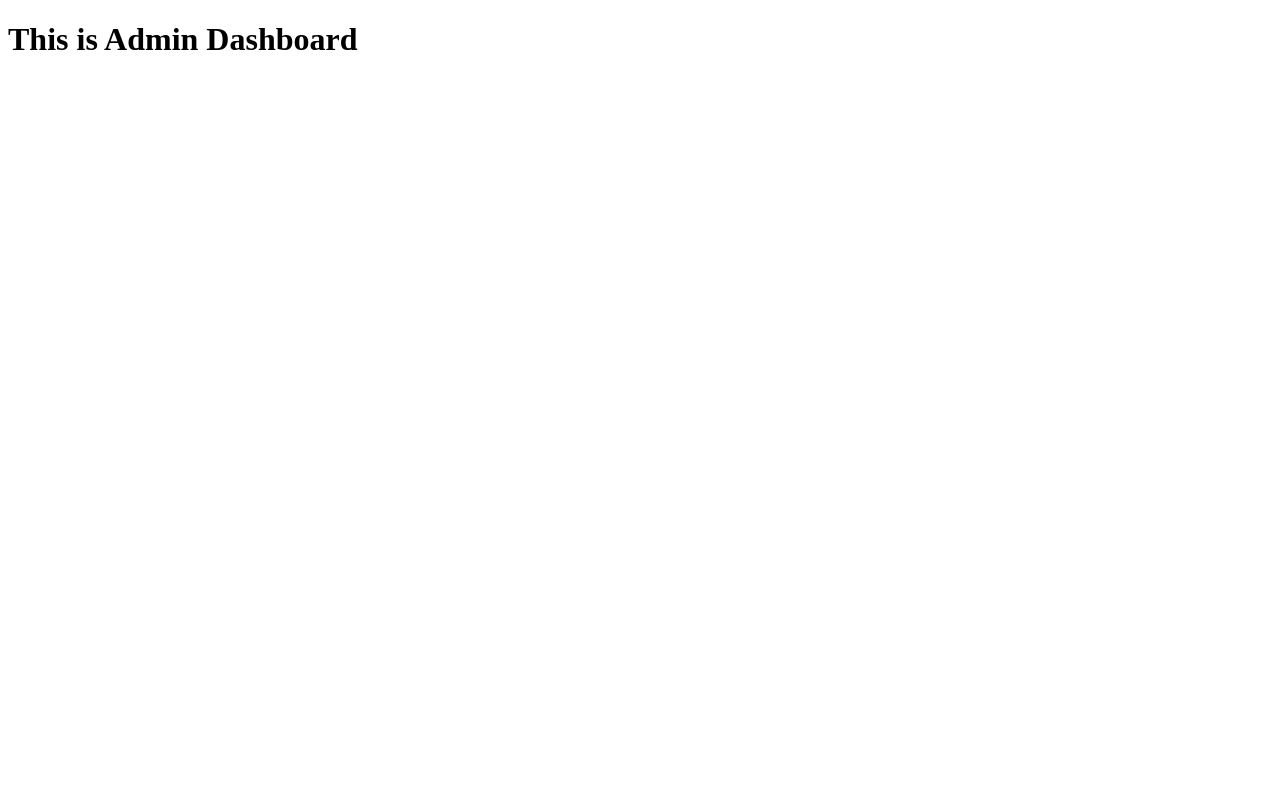
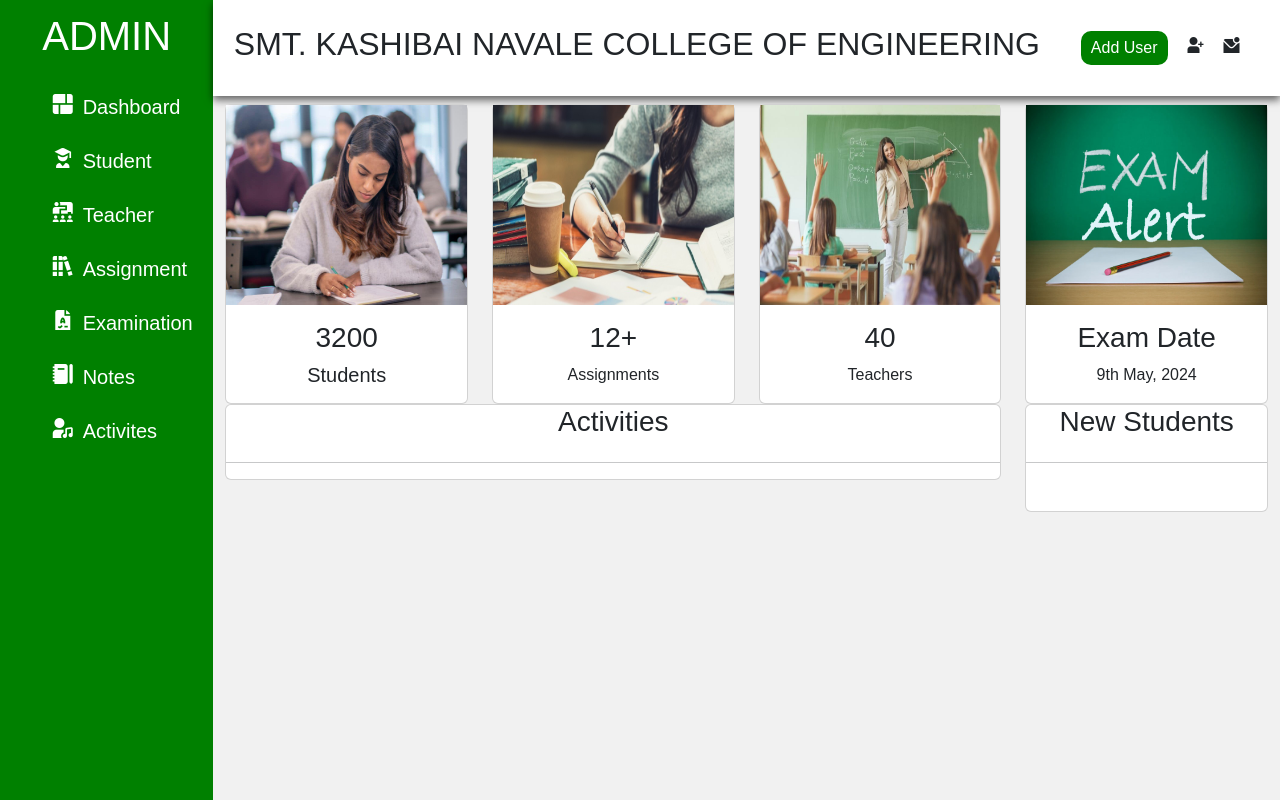
Before and after one commit to SuyashChavanOfficial/wad, a website: page 3a_nodeDeployment/public/index.html in a window 1280 px wide. Drawn offline with nearby package versions, Linux system fonts and the light colour scheme.

Commit message:
Updated static webpage

```diff
--- a/3a_nodeDeployment/public/index.html
+++ b/3a_nodeDeployment/public/index.html
@@ -1,11 +1,120 @@
 <!DOCTYPE html>
 <html lang="en">
+
 <head>
     <meta charset="UTF-8">
     <meta name="viewport" content="width=device-width, initial-scale=1.0">
     <title>Admin Dashboard</title>
-</head>
+
+    <!-- BOOTSTRAP LINK  -->
+    <link href="https://cdn.jsdelivr.net/npm/bootstrap@5.3.3/dist/css/bootstrap.min.css" rel="stylesheet"
+        integrity="sha384-QWTKZyjpPEjISv5WaRU9OFeRpok6YctnYmDr5pNlyT2bRjXh0JMhjY6hW+ALEwIH" crossorigin="anonymous">
+
+    <!-- STYLESHEET LINK  -->
+    <link rel="stylesheet" href="style.css">
+
+    <!-- FLATICON LINK  -->
+    <link rel='stylesheet'
+        href='https://cdn-uicons.flaticon.com/2.3.0/uicons-solid-straight/css/uicons-solid-straight.css'>
+
 <body>
-    <h1>This is Admin Dashboard</h1>
+
+    <!-- SIDEBAR  -->
+
+    <div class="sidebar col-sm-2">
+        <div class="brand-name">
+            <h1>ADMIN</h1>
+        </div>
+        <div class="links">
+            <ul>
+                <li><i class="fi fi-ss-layout-fluid"></i> Dashboard </li>
+                <li><i class="fi fi-ss-user-graduate"></i> Student </li>
+                <li><i class="fi fi-ss-workshop"></i> Teacher</li>
+                <li><i class="fi fi-ss-books"></i> Assignment</li>
+                <li><i class="fi fi-ss-test"></i> Examination</li>
+                <li><i class="fi fi-ss-journal"></i> Notes</li>
+                <li><i class="fi fi-ss-user-music"></i> Activites</li>
+            </ul>
+        </div>
+    </div>
+
+    <!-- MAIN-PAGE  -->
+
+    <div class="main-page col-sm-10">
+        <div class="header col-sm-10">
+            <nav>
+                <div class="brand-name">
+                    <h2>SMT. KASHIBAI NAVALE COLLEGE OF ENGINEERING</h1>
+                </div>
+            </nav>
+            <div class="user">
+                <button class="btn">Add User</button>
+                <i class="fi fi-ss-user-add"></i>
+                <i class="fi fi-ss-envelope-dot"></i>
+            </div>
+        </div>
+
+        <!-- CARDS SECTION  -->
+
+        <div class="card-area container">
+            <div class="row">
+                <div class="col-md-3">
+                    <div class="card">
+                        <img src="images/student.jpeg" alt="" class="card-top-img">
+                        <div class="card-body">
+                            <h3 class="card-title">3200</h3>
+                            <h5 class="card-text">Students</h5>
+                        </div>
+                    </div>
+                </div>
+                <div class="col-md-3">
+                    <div class="card">
+                        <img src="images/assign.jpeg" alt="" class="card-top-img">
+                        <div class="card-body">
+                            <h3 class="card-title">12+</h3>
+                            <p class="card-text">Assignments</p>
+                        </div>
+                    </div>
+                </div>
+                <div class="col-md-3">
+                    <div class="card">
+                        <img src="images/teacher.jpeg" alt="" class="card-top-img">
+                        <div class="card-body">
+                            <h3 class="card-title">40</h3>
+                            <p class="card-text">Teachers</p>
+                        </div>
+                    </div>
+                </div>
+                <div class="col-md-3">
+                    <div class="card">
+                        <img src="images/exam.jpeg" alt="" class="card-top-img">
+                        <div class="card-body">
+                            <h3 class="card-title">Exam Date</h3>
+                            <p class="card-text">9th May, 2024</p>
+                        </div>
+                    </div>
+                </div>
+            </div>
+            <div class="row">
+                <div class="col-md-9">
+                    <div class="card">
+                        <h3 class="card-title">Activities</h3>
+                        <hr>
+                    </div>
+                </div>
+                <div class="col-md-3">
+                    <div class="card">
+                        <div class="card-top">
+                            <h3 class="card-title">New Students</h3>
+                        </div>
+                        <hr>
+                        <div class="card-body">
+                        </div>
+                    </div>
+                </div>
+            </div>
+        </div>
+    </div>
 </body>
+
 </html>
--- /dev/null
+++ b/3a_nodeDeployment/public/style.css
@@ -0,0 +1,113 @@
+* {
+    margin: 0;
+    padding: 0;
+    box-sizing: border-box;
+    font-family: sans-serif;
+}
+
+body {
+    min-height: 100vh;
+}
+
+.sidebar {
+    position: fixed;
+    background-color: green;
+    min-height: 100vh;
+    display: flex;
+    flex-direction: column;
+    align-items: center;
+}
+
+.sidebar .brand-name {
+    display: flex;
+    align-items: center;
+    color: white;
+    height: 10vh;
+}
+
+.sidebar li {
+    width: 100%;
+    font-size: 20px;
+    padding: 12px 90px;
+    display: flex;
+    color: white;
+}
+
+.sidebar li:hover {
+    background-color: white;
+    color: green;
+}
+
+.sidebar img {
+    width: 20px;
+}
+
+.sidebar li i {
+    margin-right: 10px;
+}
+
+/* MAIN PAGE  */
+
+.main-page {
+    position: absolute;
+    right: 0;
+    height: 100vh;
+    background-color: #f1f1f1;
+}
+
+.main-page .header {
+    display: flex;
+    position: fixed;
+    top: 0;
+    right: 0;
+    height: 12vh;
+    justify-content: space-around;
+    align-items: center;
+    text-align: center;
+    background-color: white;
+    box-shadow: 0 4px 8px 0 rgba(0, 0, 0, 0.6);
+
+}
+
+.user {
+    display: flex;
+    align-items: center;
+    justify-content: space-evenly;
+}
+
+.user > * {
+    margin-right: 20px;
+
+}
+
+.user .btn {
+    background-color: green;
+    color: white;
+    padding: 5px 10px;
+    border-radius: 10px;
+    border: transparent;
+    transition: background-color 0.1s, color 0.1s, border-color 0.1s;
+}
+
+.user .btn:hover {
+    background-color: white;
+    color: green;
+    border: green solid 1px;
+}
+
+/* CARDS  */
+
+.card-area {
+    position: relative;
+    top: 13vh;
+}
+
+.card {
+    text-align: center;
+}
+
+.card-top-img {
+    height: 200px;
+    background-size: cover;
+    background-position: center;
+}
```
Also changed, not shown: 3a_nodeDeployment/public/images/assign.jpeg (added), 3a_nodeDeployment/public/images/exam.jpeg (added), 3a_nodeDeployment/public/images/student.jpeg (added), 3a_nodeDeployment/public/images/teacher.jpeg (added).
